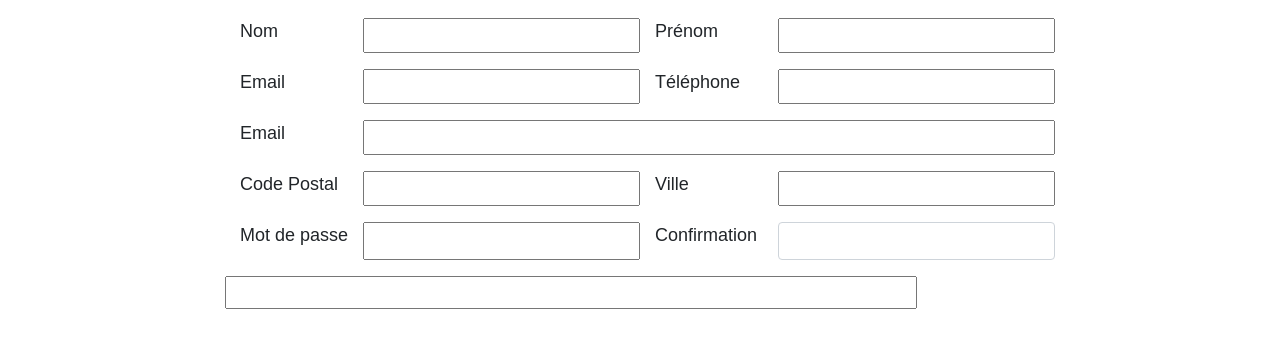
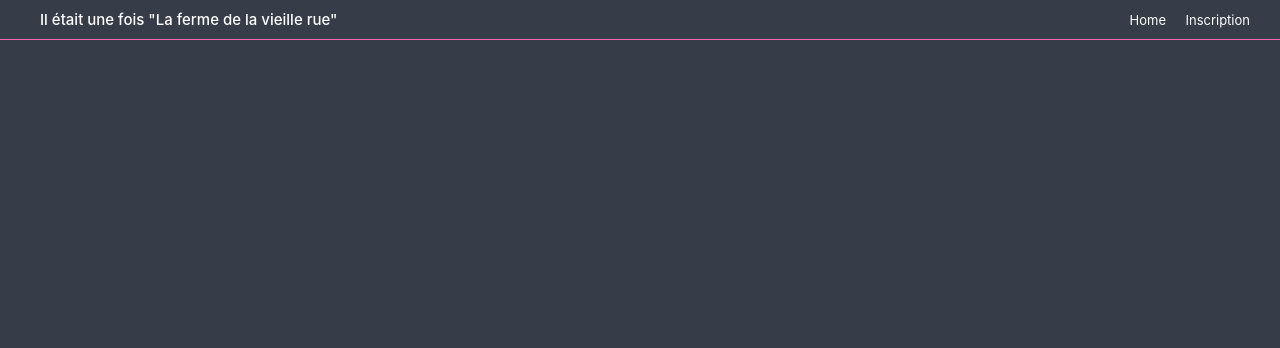
Before and after one commit to Itanael60/Project_GAEC, a Symfony app: template templates/user/inscription.html.twig in a window 1280 px wide. Shown: the top 348 px of the page. Run offline with Twig, Linux system fonts and the light colour scheme; the template is opened without the code that fills it, so the values that code supplies are empty; form fields are guessed from the names that the template uses; some libraries are stand-ins or nearby versions.

Commit message:
add modal Inscription

```diff
--- /dev/null
+++ b/public/css/style.css
@@ -0,0 +1,55 @@
+body {
+    background-color: #373c49;
+    color: white;
+    font-size: 16px;
+    min-height: 100%;
+}
+
+header {
+    border-bottom: 1px solid hotpink;
+    display: inline-flex;
+    height: 5vh;
+    width: 100vw;
+}
+
+h1 {
+    font-size: 15px;
+    margin: 0;
+    padding-left: 40px !important;
+}
+
+nav {
+    overflow: hidden;
+    text-align: right;
+}
+
+.modal {
+    color: #373c49;
+    font-size: 16px;
+}
+
+ul {
+    line-height: 2em;
+    margin: 0;
+}
+
+li {
+    display: inline-flex;
+    list-style: none;
+    margin-right: 15px;
+}
+
+a {
+    color: white;
+    font-size: 13px;
+    text-decoration: none;
+}
+
+a:hover {
+    color: inherit;
+    text-decoration: none;
+}
+
+.row {
+    margin: 0;
+}
--- a/src/Form/UserType.php
+++ b/src/Form/UserType.php
@@ -28,7 +28,7 @@
         ->add('email', EmailType::class)
         ->add('password', PasswordType::class)
         ->add('newsletter', CheckboxType::class, array('label' => "Je souhaites recevoir la Newsletter"))
-        ->add('Enregistrer', SubmitType::class, array('label' => "Je m'inscris"))
+        ->add('enregistrer', SubmitType::class, array('label' => "Je m'inscris"))
         ;
     }
 
--- a/templates/base.html.twig
+++ b/templates/base.html.twig
@@ -5,6 +5,7 @@
         <title>{% block title %}Welcome!{% endblock %}</title>
         {% block stylesheets %}
         <link rel="stylesheet" href="https://stackpath.bootstrapcdn.com/bootstrap/4.1.0/css/bootstrap.min.css" integrity="sha384-9gVQ4dYFwwWSjIDZnLEWnxCjeSWFphJiwGPXr1jddIhOegiu1FwO5qRGvFXOdJZ4" crossorigin="anonymous">
+        <link rel="stylesheet" href="{{asset("css/style.css")}}">
         {% endblock %}
 
     </head>
--- a/templates/user/inscription.html.twig
+++ b/templates/user/inscription.html.twig
@@ -1,27 +1,35 @@
 {% extends 'base.html.twig' %}
 
-{% block title %}Hello !{% endblock %}
+{% block title %}Inscription{% endblock %}
 
 {% block body %}
 <style>
-    .example-wrapper { margin: 1em auto; max-width: 800px; width: 95%; font: 18px/1.5 sans-serif; }
+    .example-wrapper { margin: 1em auto; max-width: 1280px; width: 95%; font: 18px/1.5 sans-serif; }
     .example-wrapper code { background: #F5F5F5; padding: 2px 6px; }
 </style>
 
+<header class="align-items-center row">
+        <h1 class="col-sm-7">Il était une fois "La ferme de la vieille rue"</h1>
+        <nav class="col-sm-5">
+            <ul>
+                <li><a id="home" href="">Home</a></li>
+                <li><a id="inscription" data-toggle="modal" data-target="#user_modal" href="">Inscription</a></li>
+            </ul>
+        </nav>
+
+</header>
+
+
 <div class="example-wrapper">
 
-    {# <div class="modal fade" id="update_user_modal" tabindex="-1" role="dialog" aria-labelledby="myModalLabel"> #}
+    <div class="modal fade" id="user_modal" tabindex="-1" role="dialog" aria-labelledby="myModalLabel" aria-hidden="true">
 
     {{ form_start(form) }}
 
-    {# <div class="modal-dialog" role="document">
+    <div class="modal-dialog modal-lg" role="document">
         <div class="modal-content">
-            <div class="modal-header">
-                <button type="button" class="close" data-dismiss="modal" aria-label="Close"><span aria-hidden="true">&times;</span></button>
-                <h4 class="modal-title" id="myModalLabel">Modifier Personne</h4>
-            </div>
-            <div class="modal-body"> #}
 
+            <div class="modal-body">
 
                 <div class="form-group row ">
                     <label for="nom" class="col-lg-2">Nom</label>
@@ -61,16 +69,26 @@
                     {{ form_widget(form.password, {attr: {class: 'col-lg-10'}}) }}
                 </div>
 
+                <div class="form-group row">
+
+                    {{ form_widget(form.newsletter, {attr: {class: 'col-lg-10'}}) }}
+                </div>
+
+                <div class="form-group row">
+
+                    {{ form_widget(form.enregistrer, {attr: {class: 'col-lg-10'}}) }}
+                </div>
 
 
-            {# </div>
+
+            </div>
             <div class="modal-footer">
                 <button type="button" class="btn btn-default" data-dismiss="modal">Annuler</button>
                 <input type="hidden" id="hidden_user_id">
-            </div> #}
-        {# </div>
+            </div>
+        </div>
     </div>
-</div> #}
+</div>
     {{ form_end(form) }}
 </div>
 {% endblock %}
```
